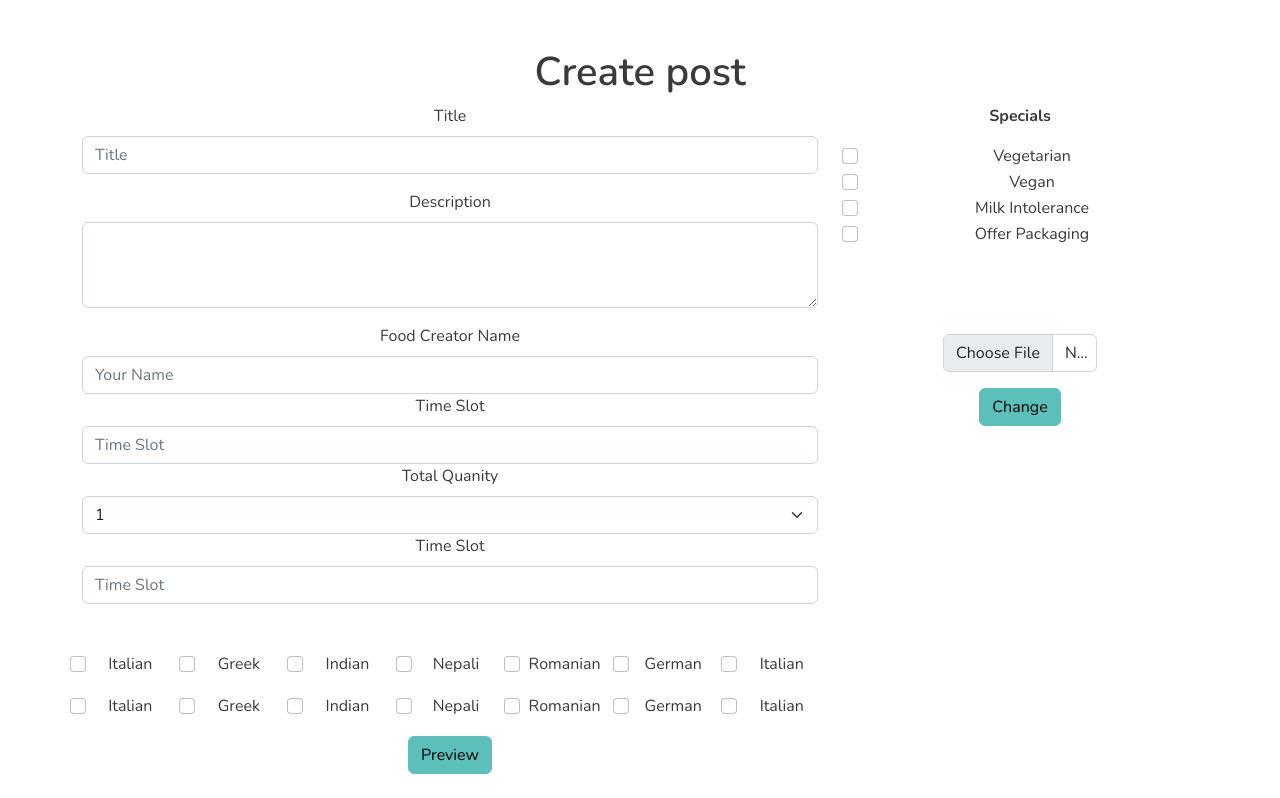
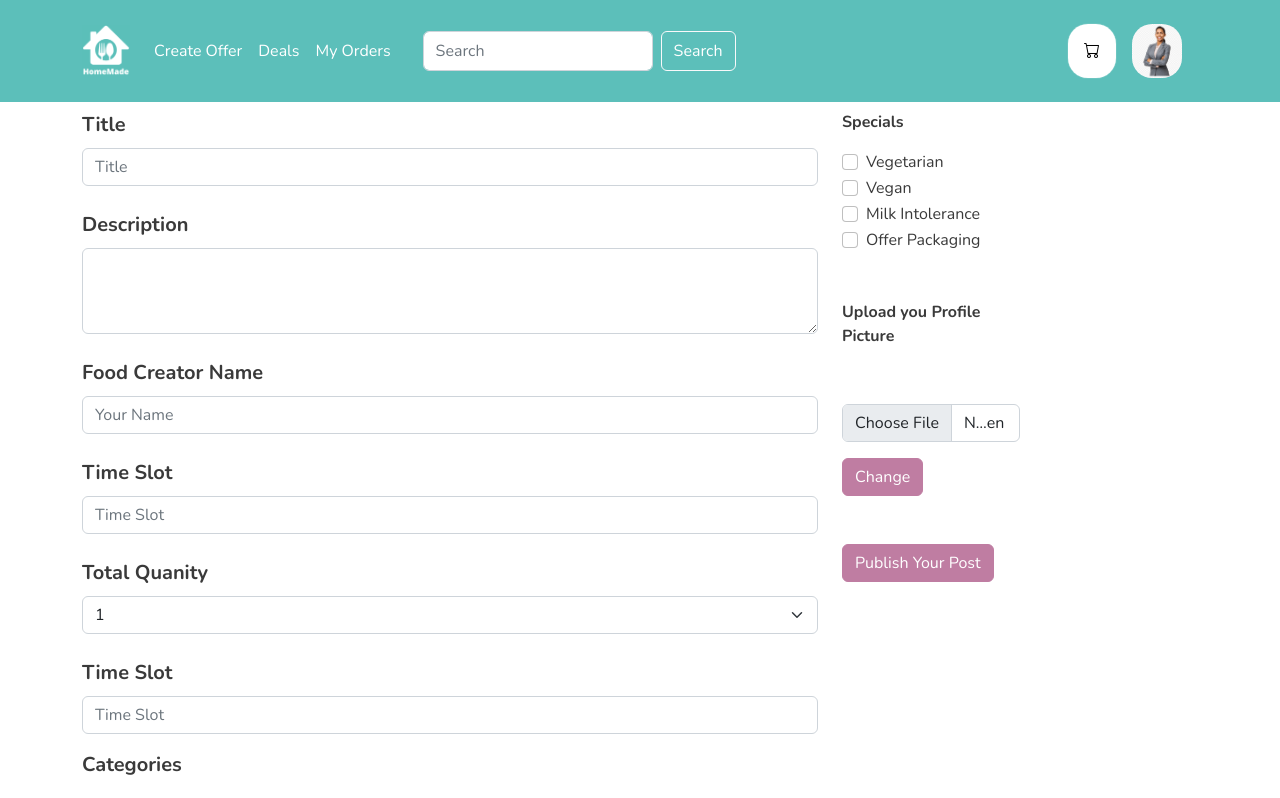
Before and after one commit to Sujanabhandari/homefood_frontend, a React (Create React App) app: page / in a window 1280 px wide. Shown: the top 798 px of the page. Built offline with nearby package versions, Linux system fonts and the light colour scheme.

Commit message:
Create Offer form with image upload

```diff
--- a/src/App.js
+++ b/src/App.js
@@ -6,13 +6,10 @@ import Footer from './Componets/Footer';
 import CreatePost from './Componets/CreatePost';
 function App() {
   return (
-    <div className="App">
-      {/* <Navbar /> */}
-      {/* <h1 className='text-primary' style={{ marginTop: '100px'}}>Hello Home Made App</h1> */}
-      {/* <Register /> */}
-      {/* <Login /> */}
+    <div>
+      <Navbar />
       <CreatePost />
-      {/* <Footer /> */}
+      <Footer />
     </div>
   );
 }
--- a/src/Componets/CreatePost.js
+++ b/src/Componets/CreatePost.js
@@ -1,6 +1,6 @@
 /* eslint-disable jsx-a11y/alt-text */
 import React, { Component } from 'react'
-import { useRef, useState} from 'react';
+import { useRef, useState } from 'react';
 
 const CreatePost = () => {
 
@@ -19,7 +19,7 @@ const CreatePost = () => {
         setImgsrc(event.target.files[0])
     }
 
-   const imagePreview=imgsrc && URL.createObjectURL(imgsrc);
+    const imagePreview = imgsrc && URL.createObjectURL(imgsrc);
 
     const changeImage = (event) => {
         console.log(formFile.value)
@@ -29,29 +29,30 @@ const CreatePost = () => {
     }
     return (
         <div className="container">
+            <form method='POST' action='/publish_post'>
             <div className="row mt-5">
-                <h1>Create post</h1>
+
+                <h4 className='fs-2 mb-4 fw-bolder'>Create post</h4>
                 <div className="col-md-8 col-md-2">
-
-                    <form action="" method="POST">
-                        <div className="mb-3">
-                            <label for="exampleFormControlInput1" className="form-label">Title</label>
+                    <div className="form-group mb-4">
+                        <label for="exampleFormControlInput1" className="form-label fs-5 fw-bold">Title</label>
+                        {/* <p className=''>Title</p> */}
                         <input type="text" className="form-control" id="exampleFormControlInput1" placeholder="Title" />
                     </div>
-                        <div className="mb-3">
-                            <label for="exampleFormControlTextarea1" className="form-label">Description</label>
+                    <div className="form-group mb-4">
+                        <label for="exampleFormControlTextarea1" className="form-label fs-5 fw-bold">Description</label>
                         <textarea className="form-control" id="exampleFormControlTextarea1" rows="3"></textarea>
                     </div>
-                        <div className="form-group">
-                            <label for="name" className="form-label">Food Creator Name</label>
+                    <div className="form-group mb-4">
+                        <label for="name" className="form-label fs-5 fw-bold">Food Creator Name</label>
                         <input type="email" className="form-control" id="name" placeholder="Your Name" />
                     </div>
-                        <div className="form-group">
-                            <label for="time" className="form-label">Time Slot</label>
+                    <div className="form-group mb-4">
+                        <label for="time" className="form-label fs-5 fw-bold">Time Slot</label>
                         <input type="email" className="form-control" id="time" placeholder="Time Slot" />
                     </div>
-                        <div className="form-group">
-                            <label for="quantity" className="form-label">Total Quanity</label>
+                    <div className="form-group mb-4">
+                        <label for="quantity" className="form-label fs-5 fw-bold">Total Quanity</label>
                         {/* <label for="exampleFormControlInput1" className="form-label">Quantity</label>
                                         <input type="email" className="form-control" id="exampleFormControlInput1" placeholder="Time Slot" /> */}
                         <select className="form-select" aria-label="Default select example" defaultValue='1'>
@@ -61,17 +62,12 @@ const CreatePost = () => {
                     </div>
 
                     <div className="form-group">
-                            <label for="time" className="form-label">Time Slot</label>
+                        <label for="time" className="form-label fs-5 fw-bold">Time Slot</label>
                         <input type="email" className="form-control" id="time" placeholder="Time Slot" />
                     </div>
                     <div>
-                            <div className='row mt-5 mb-3'>
-                                <div className="col form-check">
-                                    <input className="form-check-input" type="checkbox" value="" id="flexCheckDefault" />
-                                    <label className="form-check-label" for="flexCheckDefault">
-                                        Italian
-                                    </label>
-                                </div>
+                        <p className='fs-5 fw-bold mt-3'>Categories</p>
+                        <div className='row mb-3'>
                             <div className="col form-check">
                                 <input className="form-check-input" type="checkbox" value="" id="flexCheckDefault" />
                                 <label className="form-check-label" for="flexCheckDefault">
@@ -113,12 +109,6 @@ const CreatePost = () => {
                             <div className="col form-check">
                                 <input className="form-check-input" type="checkbox" value="" id="flexCheckDefault" />
                                 <label className="form-check-label" for="flexCheckDefault">
-                                        Italian
-                                    </label>
-                                </div>
-                                <div className="col form-check">
-                                    <input className="form-check-input" type="checkbox" value="" id="flexCheckDefault" />
-                                    <label className="form-check-label" for="flexCheckDefault">
                                     Greek
                                 </label>
                             </div>
@@ -154,17 +144,9 @@ const CreatePost = () => {
                             </div>
                         </div>
                     </div>
-
-                        <div className="form-group">
-                            <button type="submit" className="btn btn-primary">
-                                Preview
-                            </button>
-                        </div>
-
-
-                    </form>
                 </div>
                 <div className='col-md-4 col-md-2'>
+                    <div>
                         <p className='fw-bolder'>Specials</p>
                         <div className="form-check">
                             <input className="form-check-input" type="checkbox" value="" id="flexCheckDefault" />
@@ -190,22 +172,26 @@ const CreatePost = () => {
                                 Offer Packaging
                             </label>
                         </div>
+                    </div>
 
                     <div className='mt-5'>
-                        <div className="container col-md-6">
+                        <div className="col-md-6">
                             <div className="mb-5">
-                                <img ref={imgFrame} className="rounded-circle" style={{width:"200px"}} src={imagePreview}/>
+                                <p className='fw-bold'>Upload you Profile Picture</p>
+                                <img ref={imgFrame} className="rounded-circle" style={{ width: "200px" }} src={imagePreview} />
                                 <input className="form-control mt-3" type="file" ref={formFile} onChange={previewUploadedImage} />
-                                <button onClick={changeImage} className="btn btn-primary mt-3">Change</button>
-                            </div>
-                            <div>
-                            </div>
-
+                                <button onClick={changeImage} className="btn btn-primary mt-3 btn-secondary text-white">Change</button>
                             </div>
                         </div>
                     </div>
-
+                    <div className="form-group">
+                        <button type="submit" className="btn btn-secondary text-white">
+                            Publish Your Post
+                        </button>
                     </div>
+                </div>
+            </div>
+            </form>
         </div>
     )
 
--- a/src/Componets/Navbar.js
+++ b/src/Componets/Navbar.js
@@ -19,7 +19,7 @@ export default class
                         <div className="collapse navbar-collapse" id="navbarSupportedContent">
                             <ul className="navbar-nav me-auto mb-2 mb-lg-0">
                                 <li className="nav-item">
-                                    <Link className='nav-link text-white'>Create Offer</Link>
+                                    <Link className='nav-link text-white' to="/create_offer">Create Offer</Link>
                                 </li>
                                 <li className="nav-item">
                                     <Link className='nav-link text-white'>Deals</Link>
--- a/src/_variables.scss
+++ b/src/_variables.scss
@@ -1,7 +1,7 @@
 // Override default variables before the import
 // you can open the bootstrap.scss module and check any available variables.
 $primary: #5cbfba;
-$secondary: #C16B85;
+$secondary:#bf7da2;
 $success: #3e8d63;
 $info: #7854e4;
 $warning: #b8c924;
--- a/src/index.js
+++ b/src/index.js
@@ -15,7 +15,8 @@ import App from './App';
 import Login from './Componets/login.js'
 import Register  from './Componets/Register';
 import 'bootstrap-icons/font/bootstrap-icons.css';
-
+import Navbar from './Componets/Navbar';
+import CreatePost from './Componets/CreatePost';
 // import './styles/main.css'
 
 const root = ReactDOM.createRoot(document.getElementById('root'));
@@ -25,6 +26,7 @@ root.render(
       <Route path="/" element={<App />} />
       <Route path="/login" element={<Login />} />
       <Route path="/register" element={<Register />} />
+      <Route path="/create_offer" element={<CreatePost />} />
     </Routes>
   </Router>
 );
```
Lines whose indentation alone changed are shown as unchanged.
